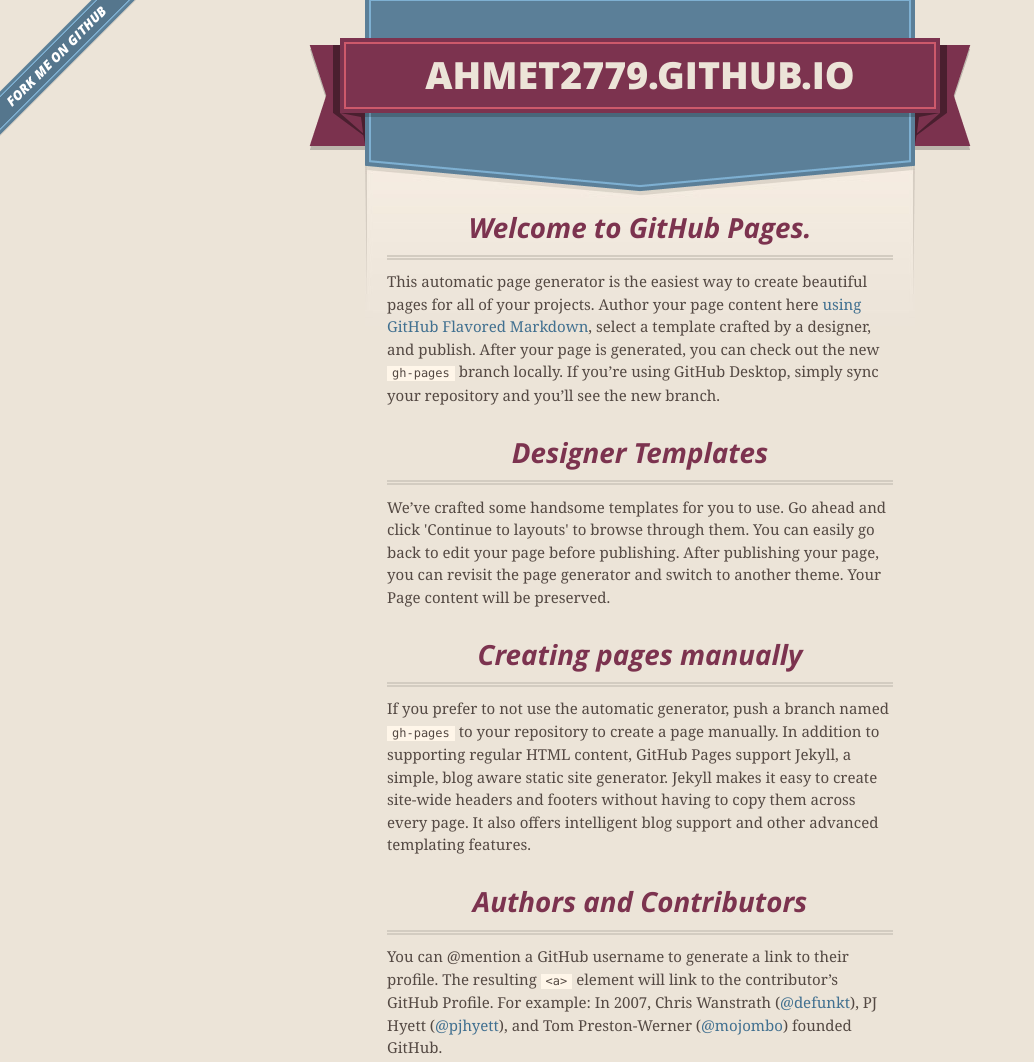
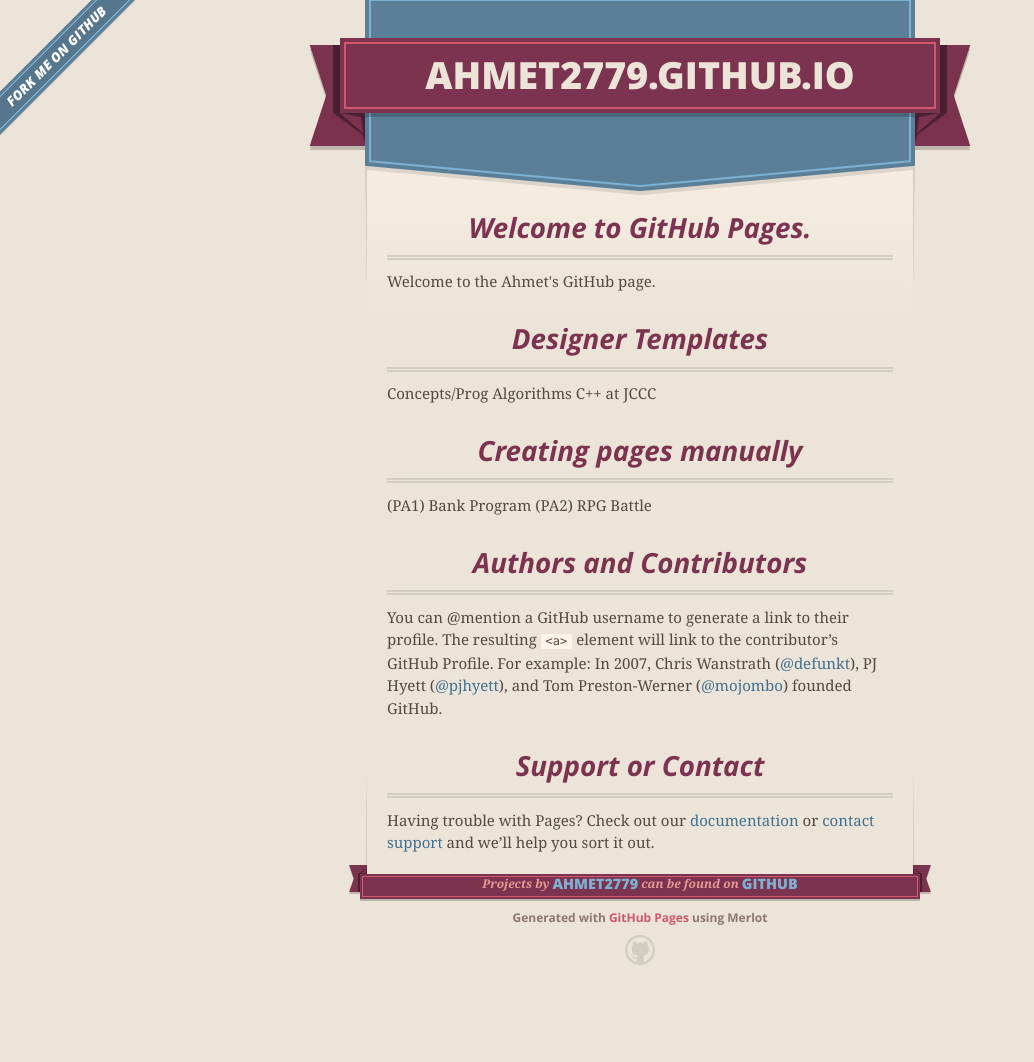
Before and after one commit to ahmet2779/ahmet2779.github.io, a plain HTML site: page index.html in a window 1280 px wide. Shown: the top 1062 px of the page, without its empty margins (0-1034 px from the left). After the commit the page ends 1005 px from the top, so only its background shows below. Drawn offline with nearby package versions, Linux system fonts and the light colour scheme.

Commit message:
Update index.html

```diff
--- a/index.html
+++ b/index.html
@@ -48,17 +48,18 @@
         <h3>
 <a id="welcome-to-github-pages" class="anchor" href="#welcome-to-github-pages" aria-hidden="true"><span aria-hidden="true" class="octicon octicon-link"></span></a>Welcome to GitHub Pages.</h3>
 
-<p>This automatic page generator is the easiest way to create beautiful pages for all of your projects. Author your page content here <a href="https://guides.github.com/features/mastering-markdown/">using GitHub Flavored Markdown</a>, select a template crafted by a designer, and publish. After your page is generated, you can check out the new <code>gh-pages</code> branch locally. If you’re using GitHub Desktop, simply sync your repository and you’ll see the new branch.</p>
+<p>Welcome to the Ahmet's GitHub page.</p>
 
 <h3>
 <a id="designer-templates" class="anchor" href="#designer-templates" aria-hidden="true"><span aria-hidden="true" class="octicon octicon-link"></span></a>Designer Templates</h3>
 
-<p>We’ve crafted some handsome templates for you to use. Go ahead and click 'Continue to layouts' to browse through them. You can easily go back to edit your page before publishing. After publishing your page, you can revisit the page generator and switch to another theme. Your Page content will be preserved.</p>
+<p>Concepts/Prog Algorithms C++ at JCCC</p>
 
 <h3>
 <a id="creating-pages-manually" class="anchor" href="#creating-pages-manually" aria-hidden="true"><span aria-hidden="true" class="octicon octicon-link"></span></a>Creating pages manually</h3>
 
-<p>If you prefer to not use the automatic generator, push a branch named <code>gh-pages</code> to your repository to create a page manually. In addition to supporting regular HTML content, GitHub Pages support Jekyll, a simple, blog aware static site generator. Jekyll makes it easy to create site-wide headers and footers without having to copy them across every page. It also offers intelligent blog support and other advanced templating features.</p>
+<p> (PA1) Bank Program
+ (PA2) RPG Battle</p>
 
 <h3>
 <a id="authors-and-contributors" class="anchor" href="#authors-and-contributors" aria-hidden="true"><span aria-hidden="true" class="octicon octicon-link"></span></a>Authors and Contributors</h3>
```
